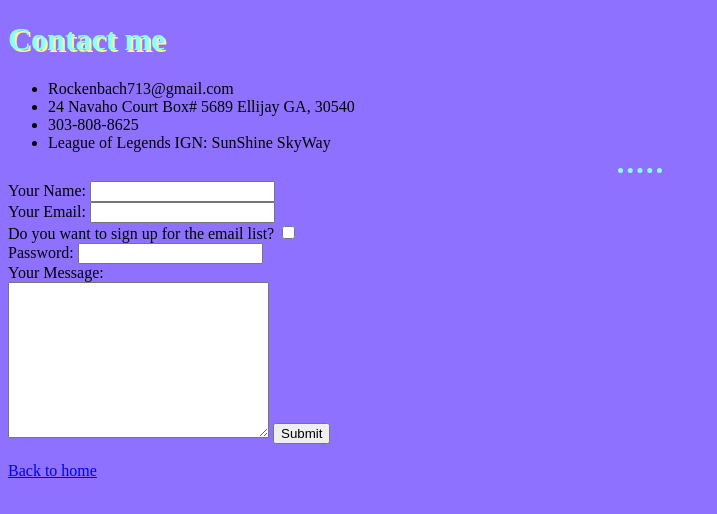
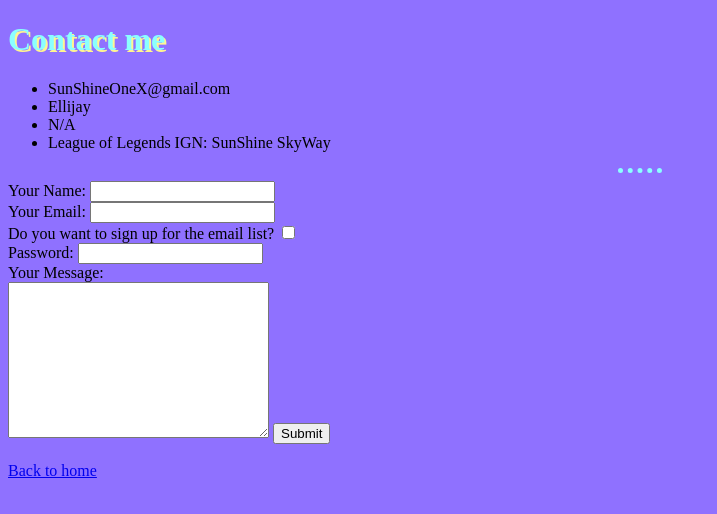
Before and after one commit to SunShineOneX/cv, a plain HTML site: page Contact.html in a window 1280 px wide. Shown: the whole page, without its empty margins (0-717 px from the left). Drawn offline with Linux system fonts and the light colour scheme.

Commit message:
Update Contact.html

```diff
--- a/Contact.html
+++ b/Contact.html
@@ -10,9 +10,9 @@
 
   <h1>Contact me</h1>
   <ul>
-    <li>Rockenbach713@gmail.com</li>
-    <li>24 Navaho Court Box# 5689 Ellijay GA, 30540</li>
-    <li>303-808-8625</li>
+    <li>SunShineOneX@gmail.com</li>
+    <li>Ellijay</li>
+    <li>N/A</li>
     <li>League of Legends IGN: SunShine SkyWay</li>
   </ul>
 <hr>
```
